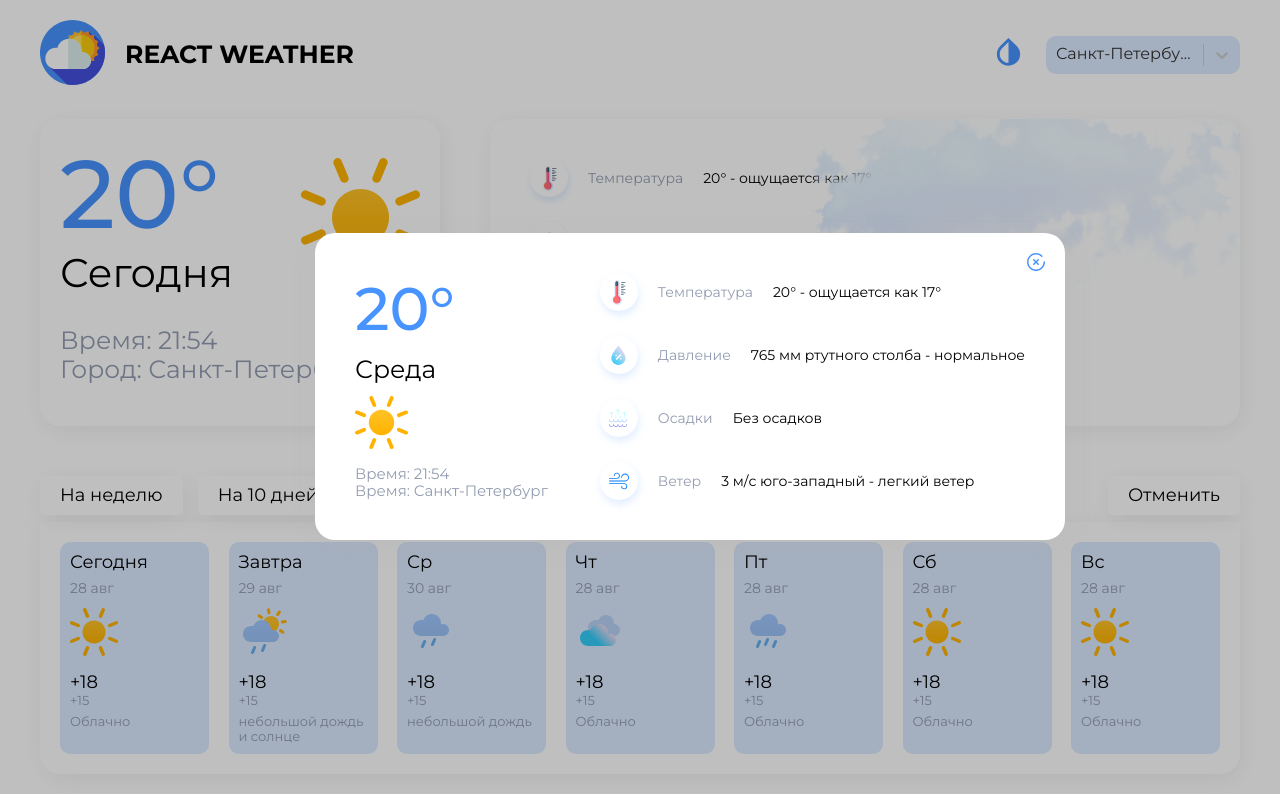
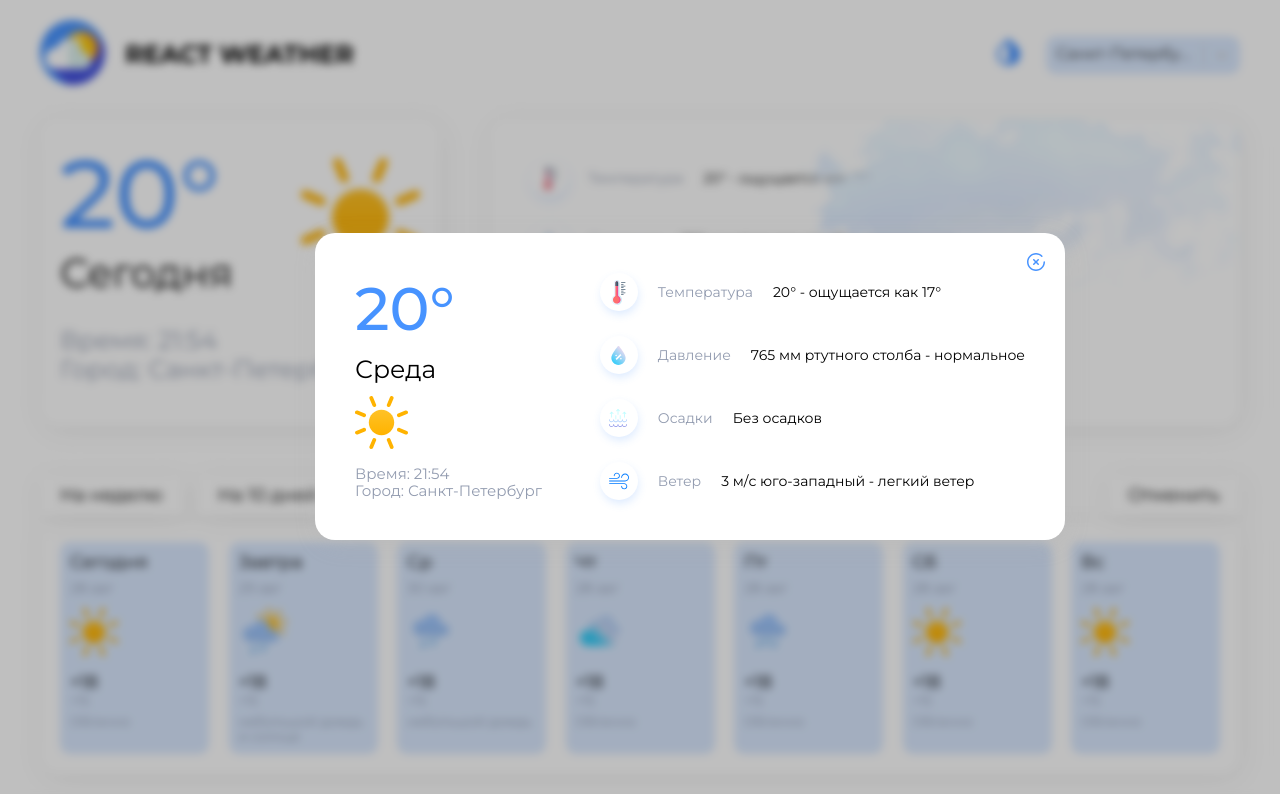
Before and after one commit to Endo-Resu/React-Weather-App, a React (Create React App) app: page / in a window 1280 px wide. Shown: the top 794 px of the page. Built offline with nearby package versions, Linux system fonts and the light colour scheme.

Commit message:
minor changes

```diff
--- a/src/shared/Popup/Popup.module.scss
+++ b/src/shared/Popup/Popup.module.scss
@@ -24,6 +24,7 @@
   height: 100vh;
   background:  rgba(0, 0, 0, 0.25);
   cursor: pointer;
+  backdrop-filter: blur(4px);
 }
 
 .close {
--- a/src/shared/Popup/Popup.tsx
+++ b/src/shared/Popup/Popup.tsx
@@ -47,7 +47,7 @@ export const Popup = (props: Props) => {
                         Время: <span>21:54</span>
                     </div>
                     <div className={s.day__city}>
-                        Время: <span>Санкт-Петербург</span>
+                        Город: <span>Санкт-Петербург</span>
                     </div>
                 </div>
                 <div className={s.this__day_info}>
```
